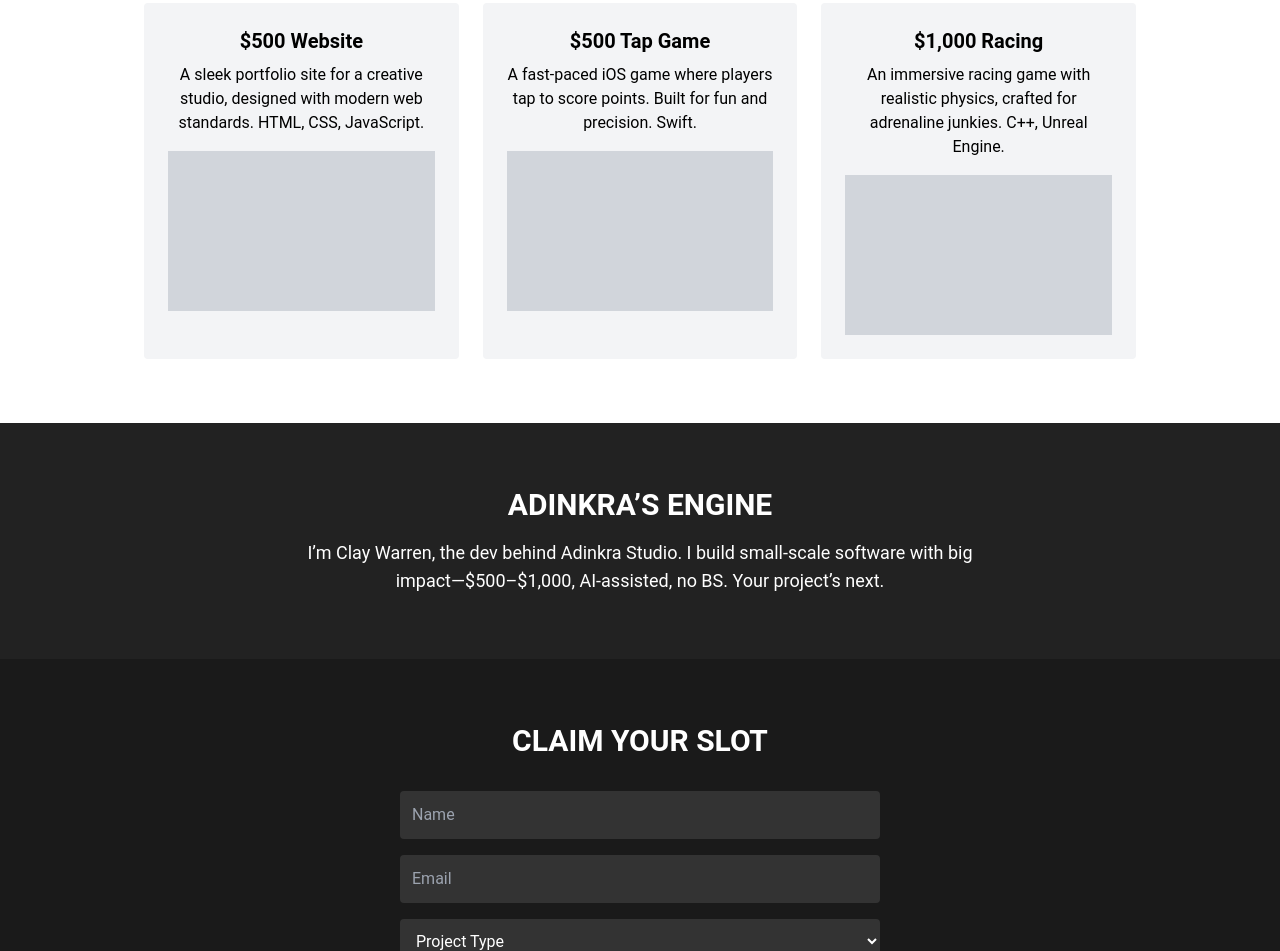
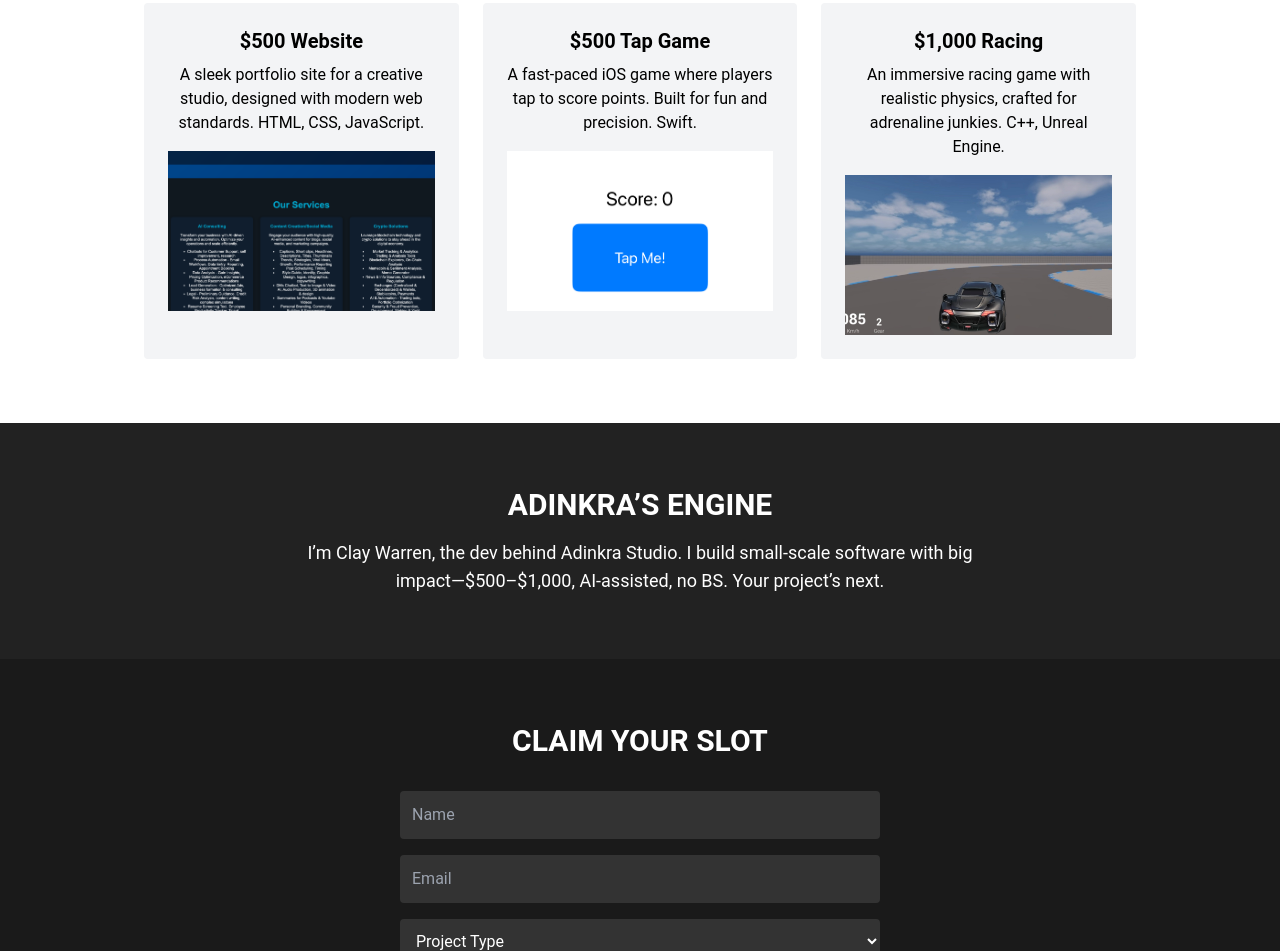
Before and after one commit to ClayWarren/devagency, a plain HTML site: page index.html in a window 1280 px wide. Shown: the part 1269-2220 px from the top of the page. Drawn offline with nearby package versions, Linux system fonts and the light colour scheme.

Commit message:
Update index.html

```diff
--- a/index.html
+++ b/index.html
@@ -52,17 +52,17 @@
       <div class="p-6 bg-gray-100 rounded">
         <h3 class="text-xl font-bold">$500 Website</h3>
         <p class="mt-2">A sleek portfolio site for a creative studio, designed with modern web standards. HTML, CSS, JavaScript.</p>
-        <div class="mt-4 h-40 bg-gray-300"></div> <!-- Placeholder -->
+        <img src="https://github.com/ClayWarren/devagency/blob/main/Website.png?raw=true" alt="Screenshot of $500 Website" class="mt-4 h-40 w-full object-cover">
       </div>
       <div class="p-6 bg-gray-100 rounded">
         <h3 class="text-xl font-bold">$500 Tap Game</h3>
         <p class="mt-2">A fast-paced iOS game where players tap to score points. Built for fun and precision. Swift.</p>
-        <div class="mt-4 h-40 bg-gray-300"></div> <!-- Placeholder -->
+        <img src="https://github.com/ClayWarren/devagency/blob/main/IMG_3408.PNG?raw=true" alt="Screenshot of $500 Tap Game" class="mt-4 h-40 w-full object-cover">
       </div>
       <div class="p-6 bg-gray-100 rounded">
         <h3 class="text-xl font-bold">$1,000 Racing</h3>
         <p class="mt-2">An immersive racing game with realistic physics, crafted for adrenaline junkies. C++, Unreal Engine.</p>
-        <div class="mt-4 h-40 bg-gray-300"></div> <!-- Placeholder -->
+        <img src="https://github.com/ClayWarren/devagency/blob/main/IMG_3405.jpeg?raw=true" alt="Screenshot of $1,000 Racing Game" class="mt-4 h-40 w-full object-cover">
       </div>
     </div>
   </section>
```
